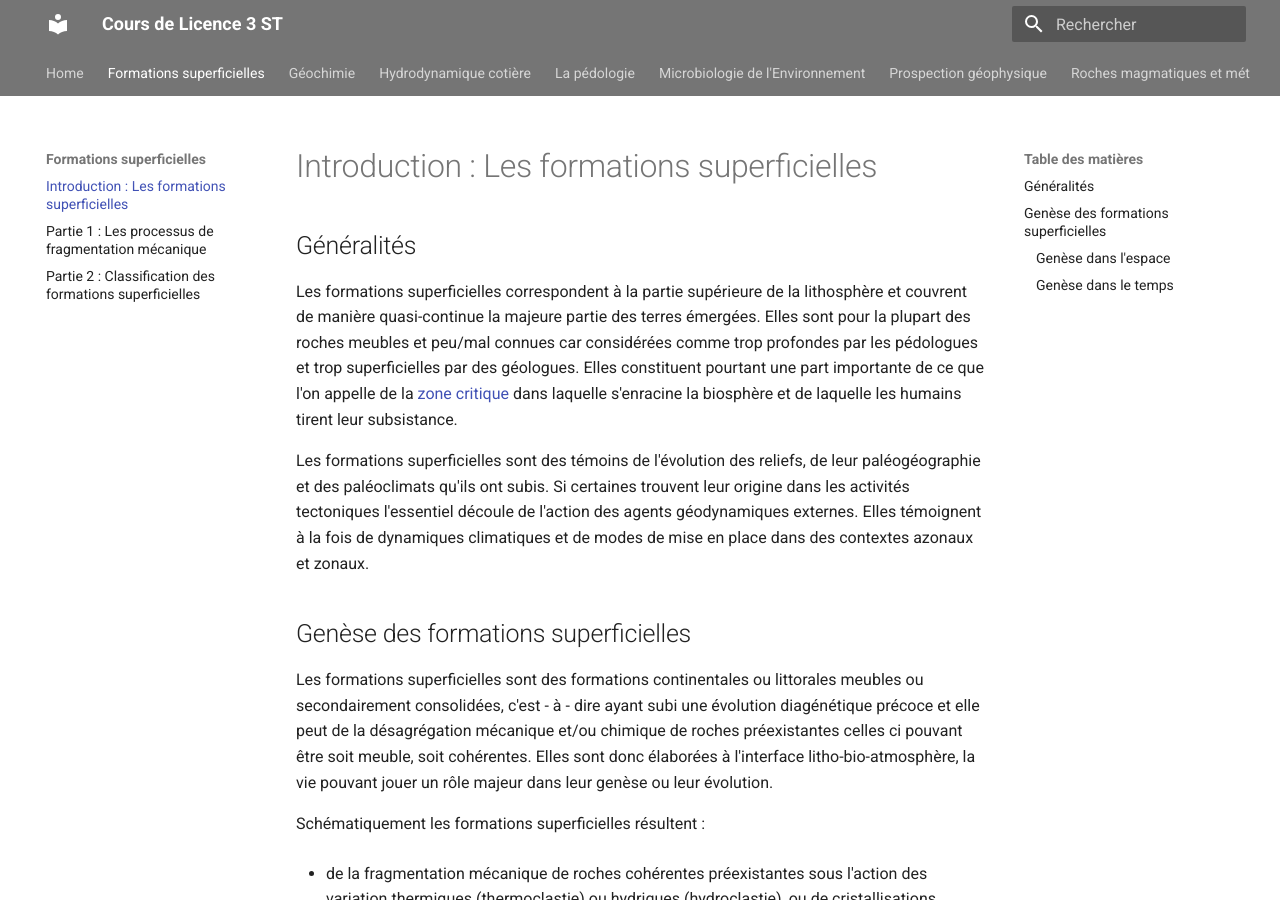
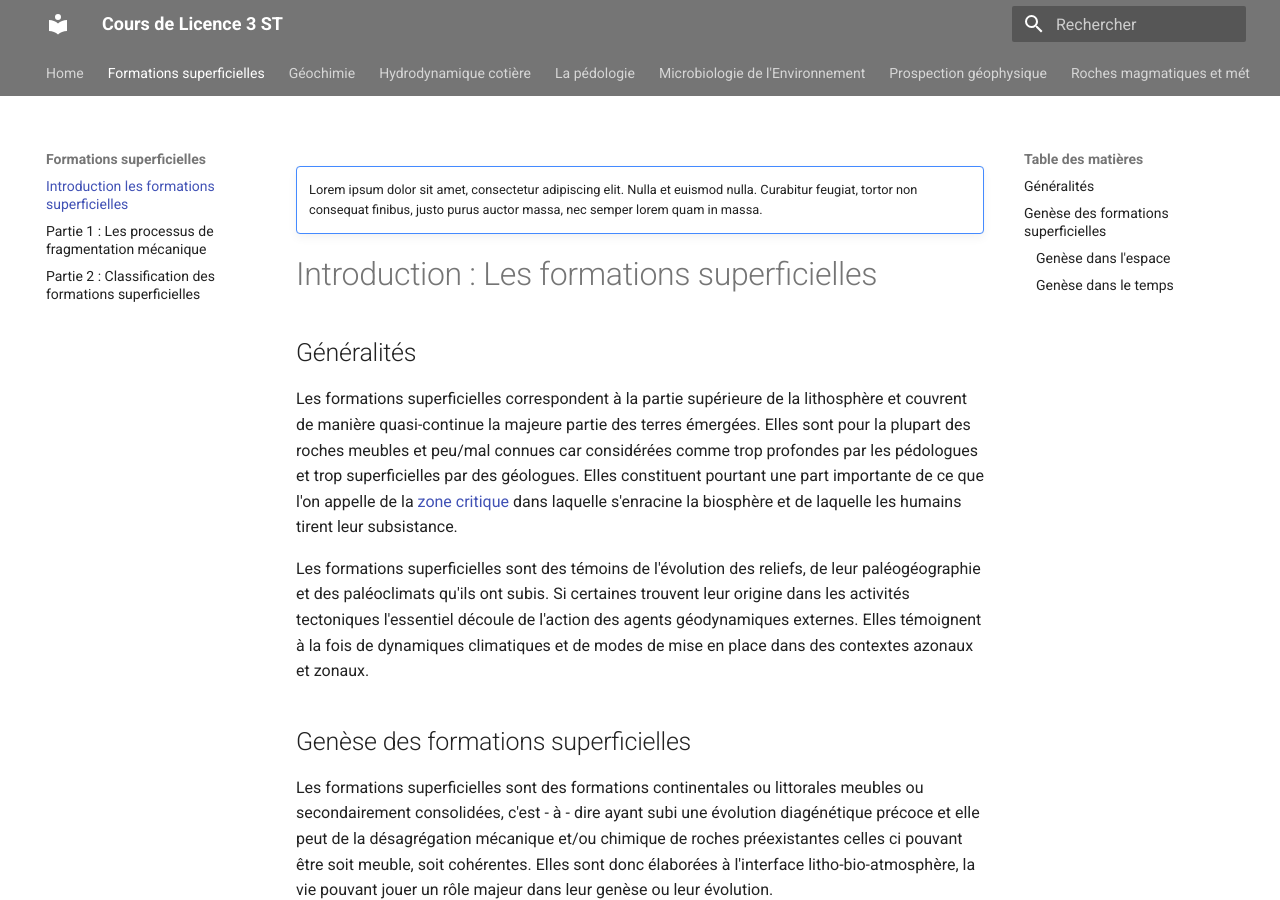
Before and after one commit to Lizeem/L3STcours, an MkDocs documentation site: the page built from Docs/Formations superficielles/Introduction les formations superficielles.md, in a window 1280 px wide and 900 px high. Built offline with MkDocs 1.6.1 and Material for MkDocs 9.7.7, drawn with Linux system fonts in a browser that asks for light colours.

Commit message:
test extension admonition

```diff
--- a/Docs/Formations superficielles/Introduction les formations superficielles.md
+++ b/Docs/Formations superficielles/Introduction les formations superficielles.md
@@ -1,3 +1,8 @@
+!!! note ""
+    Lorem ipsum dolor sit amet, consectetur adipiscing elit. Nulla et euismod
+    nulla. Curabitur feugiat, tortor non consequat finibus, justo purus auctor
+    massa, nec semper lorem quam in massa.
+
 # Introduction : Les formations superficielles
 
 ## Généralités
```
